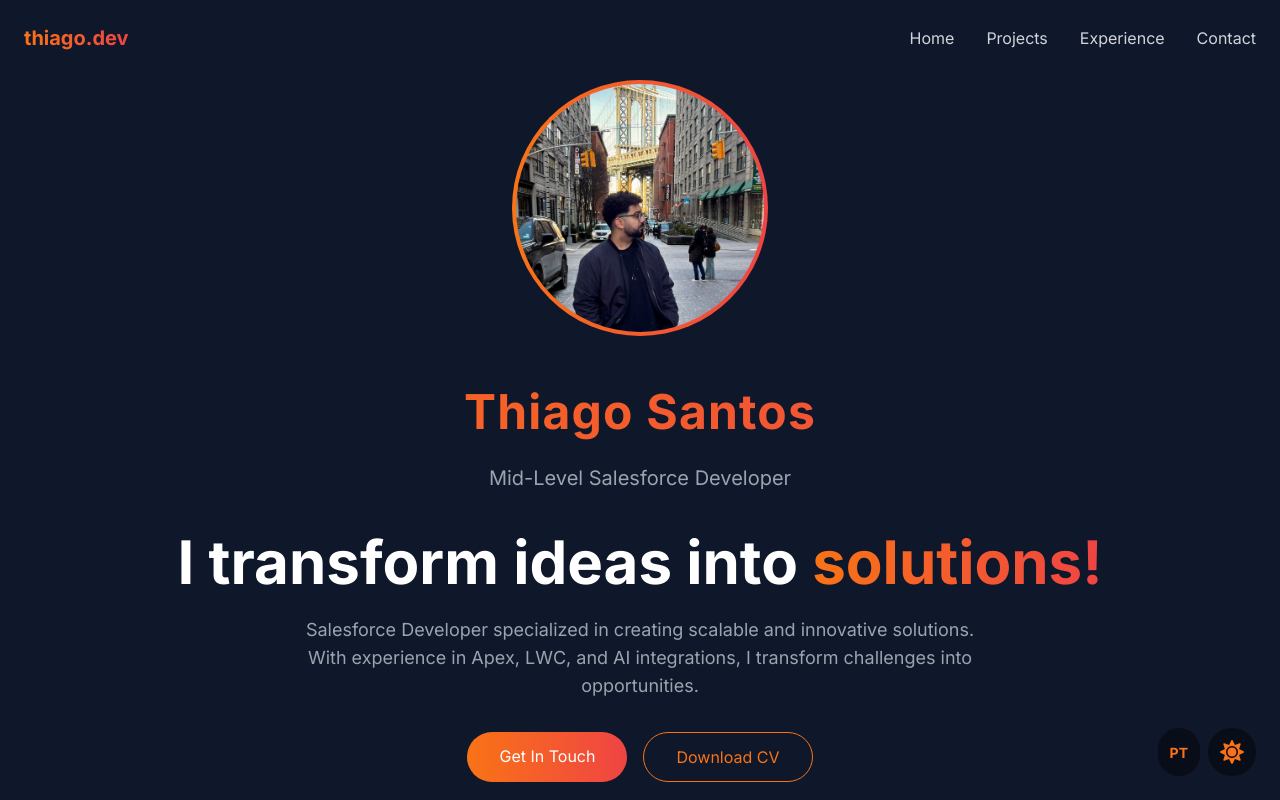
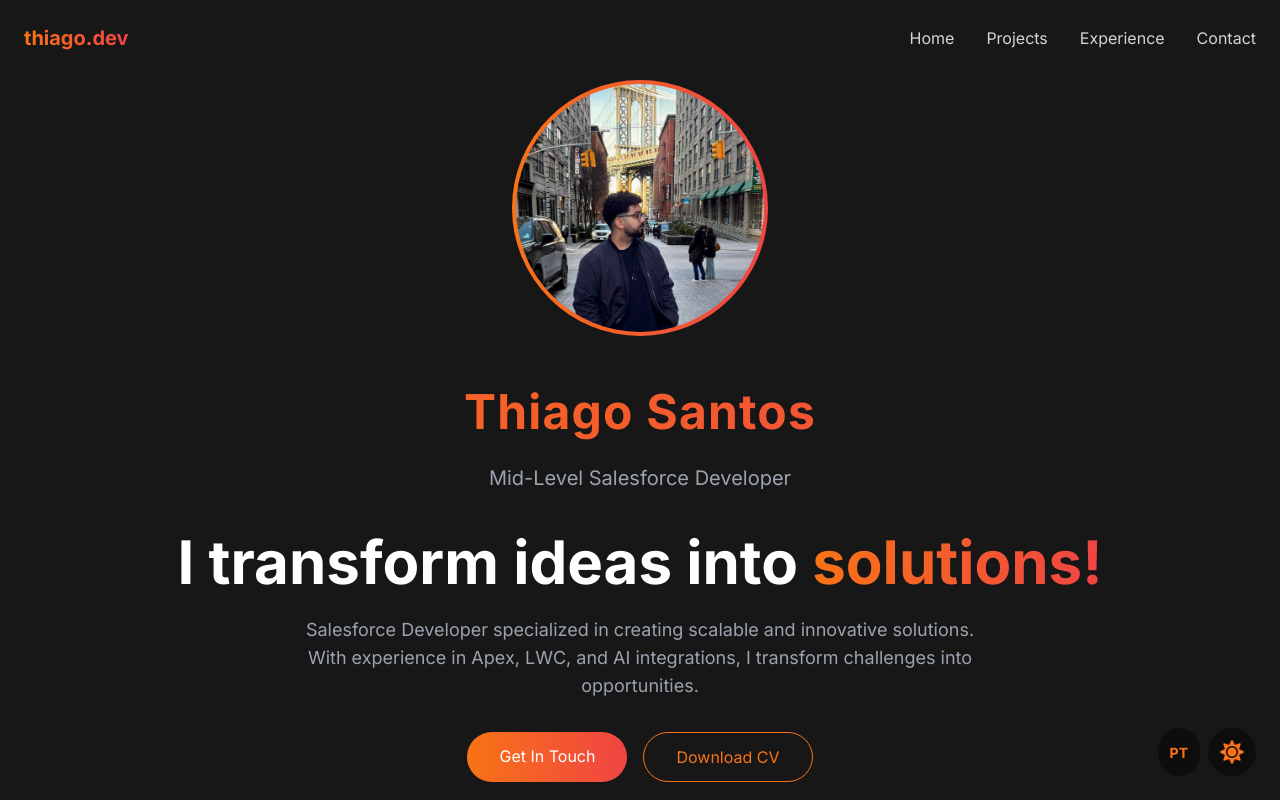
Before and after one commit to teightx/thiago.dev, a Next.js app: page /thiago.dev/ in a window 1280 px wide. Shown: the top 800 px of the page. Built offline with nearby package versions, Linux system fonts and the light colour scheme.

Commit message:
fix: restore original dark theme background color

```diff
--- a/src/app/globals.css
+++ b/src/app/globals.css
@@ -9,7 +9,7 @@
 
 [data-theme='dark'] {
   --foreground: #ffffff;
-  --background: #0f172a;
+  --background: #171717;
 }
 
 [data-theme='light'] {
```
